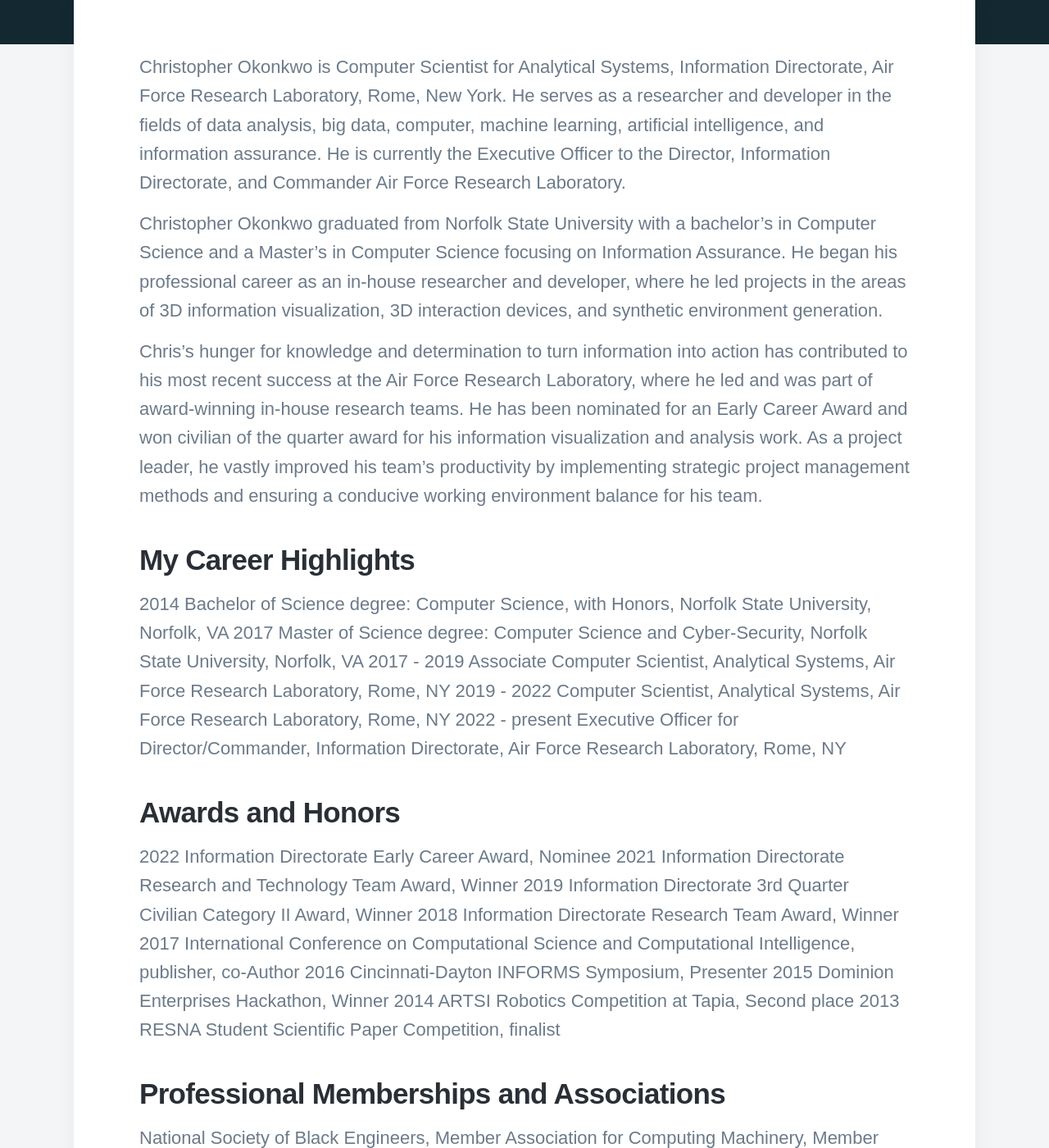
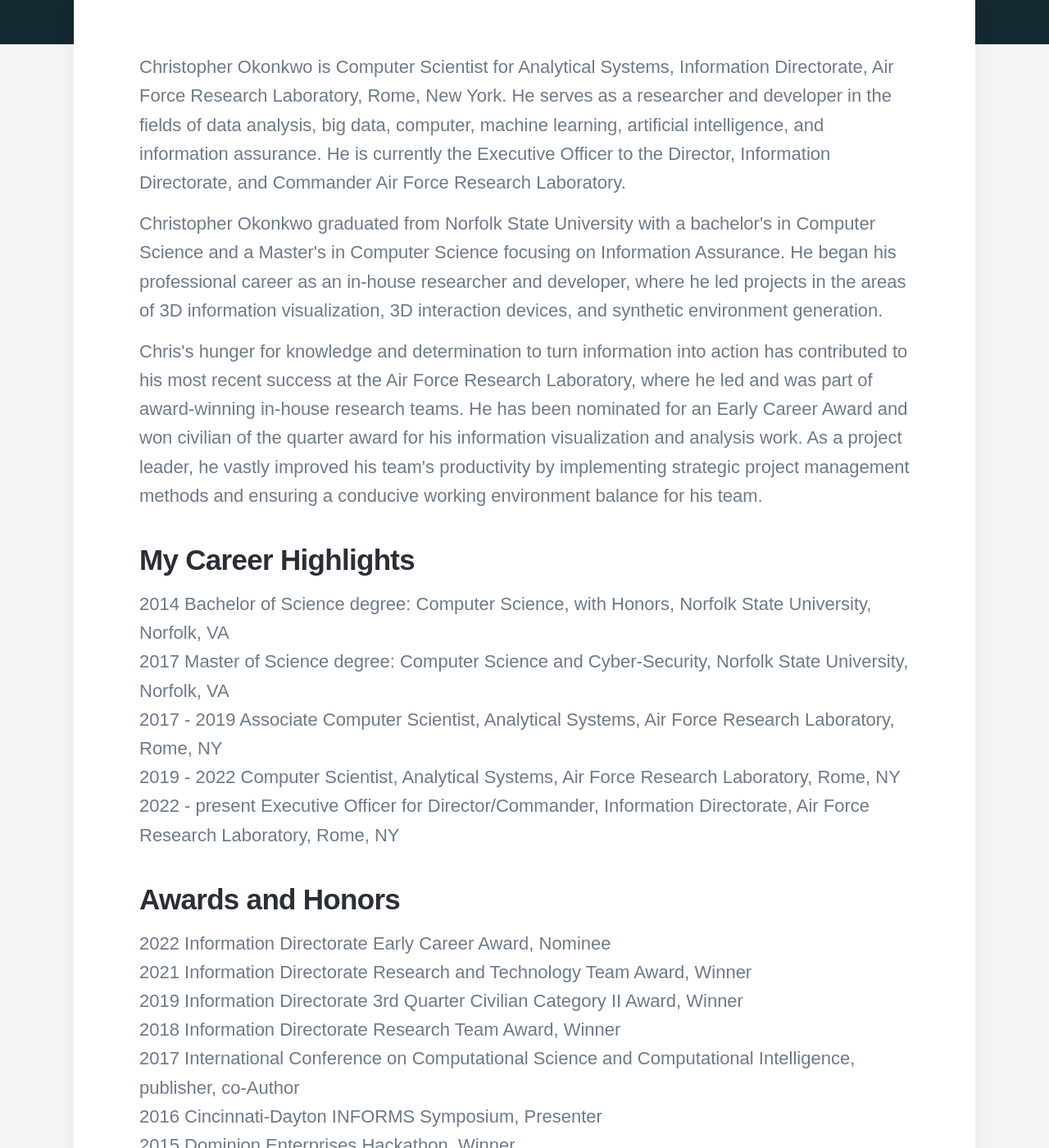
Before and after one commit to crisokonkwo/crisokonkwo.github.io, a Jekyll site: the page built from _pages/about.md, in a window 1280 px wide and 1400 px high, scrolled down 538 px. Shown: the whole window at 82% size. Built offline with Jekyll 4.4.1, drawn with Linux system fonts in a browser that asks for light colours; nearby versions of some CDN libraries; some web fonts are replaced; some of the changed text lies outside the part shown.

Commit message:
new about me

```diff
--- a/_pages/about.md
+++ b/_pages/about.md
@@ -6,37 +6,35 @@
 ---
 
 
-Christopher Okonkwo is Computer Scientist for Analytical Systems, Information Directorate, Air Force Research Laboratory, Rome, New York. He serves as a researcher and developer in the fields of data analysis, big data, computer, machine learning, artificial intelligence, and information assurance. He is currently the Executive Officer to the Director, Information Directorate, and Commander Air Force Research Laboratory.
-
-Christopher Okonkwo graduated from Norfolk State University with a bachelor's in Computer Science and a Master's in Computer Science focusing on Information Assurance. He began his professional career as an in-house researcher and developer, where he led projects in the areas of 3D information visualization, 3D interaction devices, and synthetic environment generation.
-
-Chris's hunger for knowledge and determination to turn information into action has contributed to his most recent success at the Air Force Research Laboratory, where he led and was part of award-winning in-house research teams. He has been nominated for an Early Career Award and won civilian of the quarter award for his information visualization and analysis work. As a project leader, he vastly improved his team's productivity by implementing strategic project management methods and ensuring a conducive working environment balance for his team.
+<p>Christopher Okonkwo is Computer Scientist for Analytical Systems, Information Directorate, Air Force Research Laboratory, Rome, New York. He serves as a researcher and developer in the fields of data analysis, big data, computer, machine learning, artificial intelligence, and information assurance. He is currently the Executive Officer to the Director, Information Directorate, and Commander Air Force Research Laboratory.</p>
+<p>Christopher Okonkwo graduated from Norfolk State University with a bachelor's in Computer Science and a Master's in Computer Science focusing on Information Assurance. He began his professional career as an in-house researcher and developer, where he led projects in the areas of 3D information visualization, 3D interaction devices, and synthetic environment generation.</p>
+<p>Chris's hunger for knowledge and determination to turn information into action has contributed to his most recent success at the Air Force Research Laboratory, where he led and was part of award-winning in-house research teams. He has been nominated for an Early Career Award and won civilian of the quarter award for his information visualization and analysis work. As a project leader, he vastly improved his team's productivity by implementing strategic project management methods and ensuring a conducive working environment balance for his team.</p>
 
 
 ## My Career Highlights
 
-2014 Bachelor of Science degree: Computer Science, with Honors, Norfolk State University, Norfolk, VA
-2017 Master of Science degree: Computer Science and Cyber-Security, Norfolk State University, Norfolk, VA
-2017 - 2019 Associate Computer Scientist, Analytical Systems, Air Force Research Laboratory, Rome, NY
-2019 - 2022 Computer Scientist, Analytical Systems, Air Force Research Laboratory, Rome, NY
-2022 - present Executive Officer for Director/Commander, Information Directorate, Air Force Research Laboratory, Rome, NY
+2014 Bachelor of Science degree: Computer Science, with Honors, Norfolk State University, Norfolk, VA <br>
+2017 Master of Science degree: Computer Science and Cyber-Security, Norfolk State University, Norfolk, VA <br>
+2017 - 2019 Associate Computer Scientist, Analytical Systems, Air Force Research Laboratory, Rome, NY <br>
+2019 - 2022 Computer Scientist, Analytical Systems, Air Force Research Laboratory, Rome, NY <br>
+2022 - present Executive Officer for Director/Commander, Information Directorate, Air Force Research Laboratory, Rome, NY <br>
 
 ## Awards and Honors
-2022 Information Directorate Early Career Award, Nominee
-2021 Information Directorate Research and Technology Team Award, Winner
-2019 Information Directorate 3rd Quarter Civilian Category II Award, Winner
-2018 Information Directorate Research Team Award, Winner
-2017 International Conference on Computational Science and Computational Intelligence, publisher, co-Author
-2016 Cincinnati-Dayton INFORMS Symposium, Presenter
-2015 Dominion Enterprises Hackathon, Winner
-2014 ARTSI Robotics Competition at Tapia, Second place
-2013 RESNA Student Scientific Paper Competition, finalist
+2022 Information Directorate Early Career Award, Nominee <br>
+2021 Information Directorate Research and Technology Team Award, Winner <br>
+2019 Information Directorate 3rd Quarter Civilian Category II Award, Winner <br>
+2018 Information Directorate Research Team Award, Winner <br>
+2017 International Conference on Computational Science and Computational Intelligence, publisher, co-Author <br>
+2016 Cincinnati-Dayton INFORMS Symposium, Presenter <br>
+2015 Dominion Enterprises Hackathon, Winner <br>
+2014 ARTSI Robotics Competition at Tapia, Second place <br>
+2013 RESNA Student Scientific Paper Competition, finalist <br>
 
 ## Professional Memberships and Associations
-National Society of Black Engineers, Member
-Association for Computing Machinery, Member
-Association for Computing Machinery, Women in Computing, Supporter/Advocate
-Society of Women Engineers, Member
+National Society of Black Engineers, Member <br>
+Association for Computing Machinery, Member <br>
+Association for Computing Machinery, Women in Computing, Supporter/Advocate <br>
+Society of Women Engineers, Member <br>
 
 Please feel free to download my resume for considerations.
 
```
